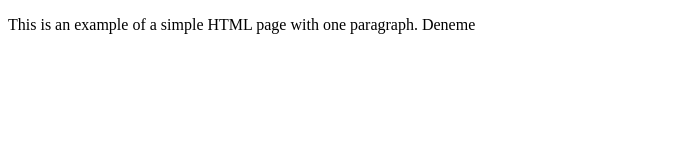
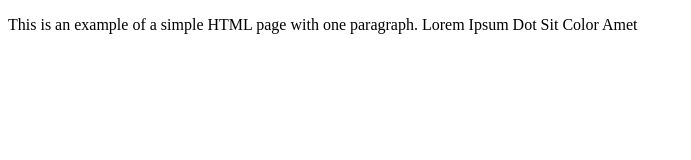
Before and after one commit to murataltuntas401905/hello-world, a plain HTML site: page index.html in a window 1280 px wide. Shown: the whole page, without its empty margins (0-691 px from the left). Drawn offline with Linux system fonts and the light colour scheme.

Commit message:
#Lorem Ipsum eklendi

```diff
--- a/index.html
+++ b/index.html
@@ -4,6 +4,6 @@
         <title>Example</title>
     </head>
     <body>
-        <p>This is an example of a simple HTML page with one paragraph. Deneme</p>
+        <p>This is an example of a simple HTML page with one paragraph. Lorem Ipsum Dot Sit Color Amet</p>
     </body>
 </html>
```
